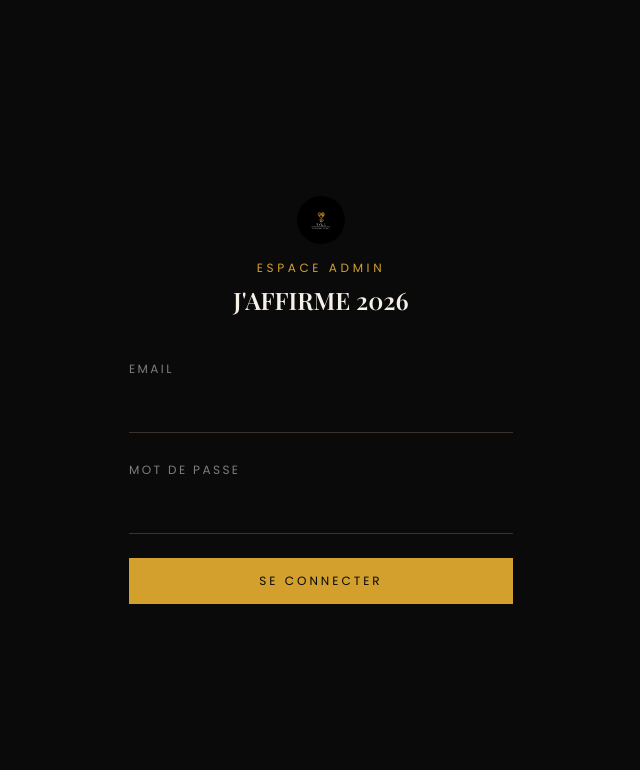
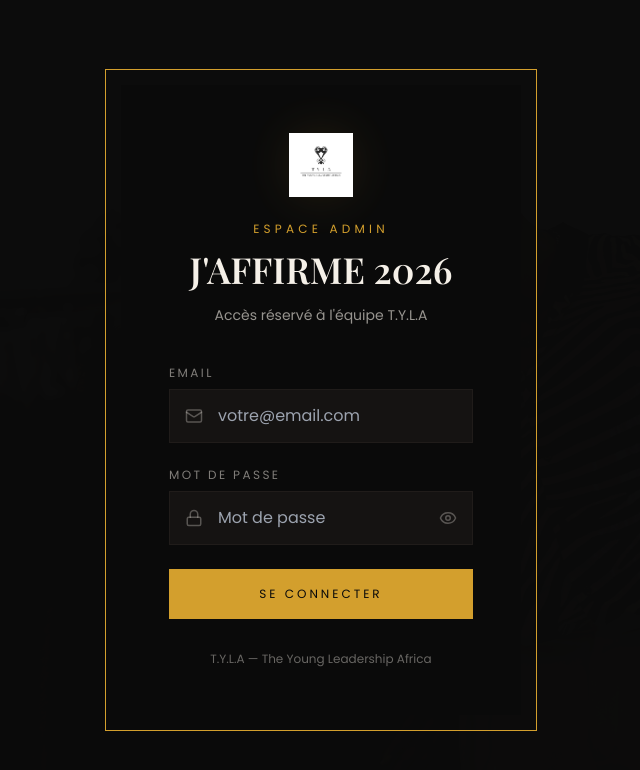
Before and after one commit to Kesjs/tyla, a Next.js app: page /admin/login in a window 1280 px wide. Shown: the top 770 px of the page, without its empty margins (319-959 px from the left). Built offline with nearby package versions, Linux system fonts and the light colour scheme.

Commit message:
Amélioration UX page connexion admin - Design premium avec animations et GoldFrame

```diff
--- a/app/admin/login/page.tsx
+++ b/app/admin/login/page.tsx
@@ -3,12 +3,16 @@
 import { useState } from 'react';
 import { useRouter } from 'next/navigation';
 import Image from 'next/image';
+import { motion } from 'framer-motion';
+import { Eye, EyeOff, Lock, Mail } from 'lucide-react';
 import { createClient } from '@/lib/supabase/client';
+import { GoldFrame } from '@/components/GoldFrame';
 
 export default function AdminLoginPage() {
   const router = useRouter();
   const [email, setEmail] = useState('');
   const [password, setPassword] = useState('');
+  const [showPassword, setShowPassword] = useState(false);
   const [error, setError] = useState('');
   const [loading, setLoading] = useState(false);
 
@@ -28,51 +32,155 @@
   }
 
   return (
-    <section className="flex min-h-screen items-center justify-center bg-noir px-6">
-      <div className="w-full max-w-sm">
-        <div className="flex flex-col items-center text-center">
+    <section className="relative flex min-h-screen items-center justify-center overflow-hidden bg-noir">
+      {/* Background with subtle image */}
+      <div className="absolute inset-0 opacity-10">
         <Image
-            src="/logo/tyla-logo-or-fond-noir.jpg"
-            alt="T.Y.L.A"
-            width={48}
-            height={48}
-            className="h-12 w-12 rounded-full object-cover"
+          src="/images/backstage-01.jpg"
+          alt="Background"
+          fill
+          className="object-cover"
         />
-          <p className="mt-4 font-body text-xs uppercase tracking-[0.3em] text-or">Espace admin</p>
-          <h1 className="mt-2 font-display text-2xl font-semibold text-ivoire">J&apos;AFFIRME 2026</h1>
+        <div className="absolute inset-0 bg-noir/90" />
       </div>
 
-        <form onSubmit={handleSubmit} className="mt-10 space-y-6">
-          <div>
-            <label className="font-body text-xs uppercase tracking-[0.2em] text-ivoire/50">Email</label>
+      <motion.div
+        initial={{ opacity: 0, y: 20 }}
+        animate={{ opacity: 1, y: 0 }}
+        transition={{ duration: 0.6, ease: [0.22, 1, 0.36, 1] }}
+        className="relative z-10 w-full max-w-md px-6"
+      >
+        <GoldFrame inset={16}>
+          <div className="bg-noir p-8 md:p-12">
+            {/* Header */}
+            <motion.div
+              initial={{ opacity: 0, y: -10 }}
+              animate={{ opacity: 1, y: 0 }}
+              transition={{ delay: 0.2, duration: 0.5 }}
+              className="flex flex-col items-center text-center"
+            >
+              <div className="relative">
+                <div className="absolute inset-0 animate-pulse rounded-full bg-or/20 blur-xl" />
+                <Image
+                  src="/logo/tyla-logo-blanc.png"
+                  alt="T.Y.L.A"
+                  width={64}
+                  height={64}
+                  className="relative h-16 w-16 object-contain"
+                />
+              </div>
+              <p className="mt-6 font-body text-xs uppercase tracking-[0.35em] text-or">
+                Espace admin
+              </p>
+              <h1 className="mt-3 font-display text-3xl font-semibold text-ivoire md:text-4xl">
+                J&apos;AFFIRME 2026
+              </h1>
+              <p className="mt-4 font-body text-sm text-ivoire/60">
+                Accès réservé à l&apos;équipe T.Y.L.A
+              </p>
+            </motion.div>
+
+            {/* Form */}
+            <motion.form
+              initial={{ opacity: 0 }}
+              animate={{ opacity: 1 }}
+              transition={{ delay: 0.4, duration: 0.5 }}
+              onSubmit={handleSubmit}
+              className="mt-10 space-y-6"
+            >
+              {/* Email field */}
+              <div className="group">
+                <label className="mb-2 block font-body text-xs uppercase tracking-[0.2em] text-ivoire/50">
+                  Email
+                </label>
+                <div className="relative">
+                  <Mail className="absolute left-4 top-1/2 -translate-y-1/2 text-ivoire/30 transition-colors group-focus-within:text-or" size={18} />
                   <input
                     required
                     type="email"
                     value={email}
                     onChange={(e) => setEmail(e.target.value)}
-              className="mt-2 w-full border-b border-taupe bg-transparent py-2.5 font-body text-ivoire outline-none focus:border-or"
+                    placeholder="votre@email.com"
+                    className="w-full border border-taupe/30 bg-noir-soft py-3.5 pl-12 pr-4 font-body text-ivoire outline-none transition-all focus:border-or/50 focus:bg-noir-soft/80"
                   />
                 </div>
-          <div>
-            <label className="font-body text-xs uppercase tracking-[0.2em] text-ivoire/50">Mot de passe</label>
+              </div>
+
+              {/* Password field */}
+              <div className="group">
+                <label className="mb-2 block font-body text-xs uppercase tracking-[0.2em] text-ivoire/50">
+                  Mot de passe
+                </label>
+                <div className="relative">
+                  <Lock className="absolute left-4 top-1/2 -translate-y-1/2 text-ivoire/30 transition-colors group-focus-within:text-or" size={18} />
                   <input
                     required
-              type="password"
+                    type={showPassword ? 'text' : 'password'}
                     value={password}
                     onChange={(e) => setPassword(e.target.value)}
-              className="mt-2 w-full border-b border-taupe bg-transparent py-2.5 font-body text-ivoire outline-none focus:border-or"
+                    placeholder="Mot de passe"
+                    className="w-full border border-taupe/30 bg-noir-soft py-3.5 pl-12 pr-12 font-body text-ivoire outline-none transition-all focus:border-or/50 focus:bg-noir-soft/80"
                   />
+                  <button
+                    type="button"
+                    onClick={() => setShowPassword(!showPassword)}
+                    className="absolute right-4 top-1/2 -translate-y-1/2 text-ivoire/30 transition-colors hover:text-or"
+                  >
+                    {showPassword ? <EyeOff size={18} /> : <Eye size={18} />}
+                  </button>
                 </div>
-          {error && <p className="font-body text-sm text-porto-light">{error}</p>}
-          <button
+              </div>
+
+              {/* Error message */}
+              {error && (
+                <motion.div
+                  initial={{ opacity: 0, y: -10 }}
+                  animate={{ opacity: 1, y: 0 }}
+                  className="rounded border border-porto/30 bg-porto/10 px-4 py-3"
+                >
+                  <p className="font-body text-sm text-porto-light">{error}</p>
+                </motion.div>
+              )}
+
+              {/* Submit button */}
+              <motion.button
                 type="submit"
                 disabled={loading}
-            className="w-full border border-or bg-or py-3.5 font-body text-xs uppercase tracking-[0.25em] text-noir transition-opacity hover:opacity-90 disabled:opacity-50"
+                whileHover={{ scale: loading ? 1 : 1.02 }}
+                whileTap={{ scale: loading ? 1 : 0.98 }}
+                className="group relative w-full overflow-hidden border border-or bg-or py-4 font-body text-xs uppercase tracking-[0.25em] text-noir transition-all hover:shadow-lg hover:shadow-or/20 disabled:cursor-not-allowed disabled:opacity-50"
               >
-            {loading ? 'Connexion...' : 'Se connecter'}
-          </button>
-        </form>
+                <span className="relative z-10 flex items-center justify-center gap-2">
+                  {loading ? (
+                    <>
+                      <motion.div
+                        className="h-4 w-4 rounded-full border-2 border-noir border-t-transparent"
+                        animate={{ rotate: 360 }}
+                        transition={{ duration: 1, repeat: Infinity, ease: 'linear' }}
+                      />
+                      Connexion...
+                    </>
+                  ) : (
+                    'Se connecter'
+                  )}
+                </span>
+              </motion.button>
+            </motion.form>
+
+            {/* Footer */}
+            <motion.div
+              initial={{ opacity: 0 }}
+              animate={{ opacity: 1 }}
+              transition={{ delay: 0.6, duration: 0.5 }}
+              className="mt-8 text-center"
+            >
+              <p className="font-body text-xs text-ivoire/40">
+                T.Y.L.A — The Young Leadership Africa
+              </p>
+            </motion.div>
           </div>
+        </GoldFrame>
+      </motion.div>
     </section>
   );
 }
```
Lines whose indentation alone changed are shown as unchanged.
